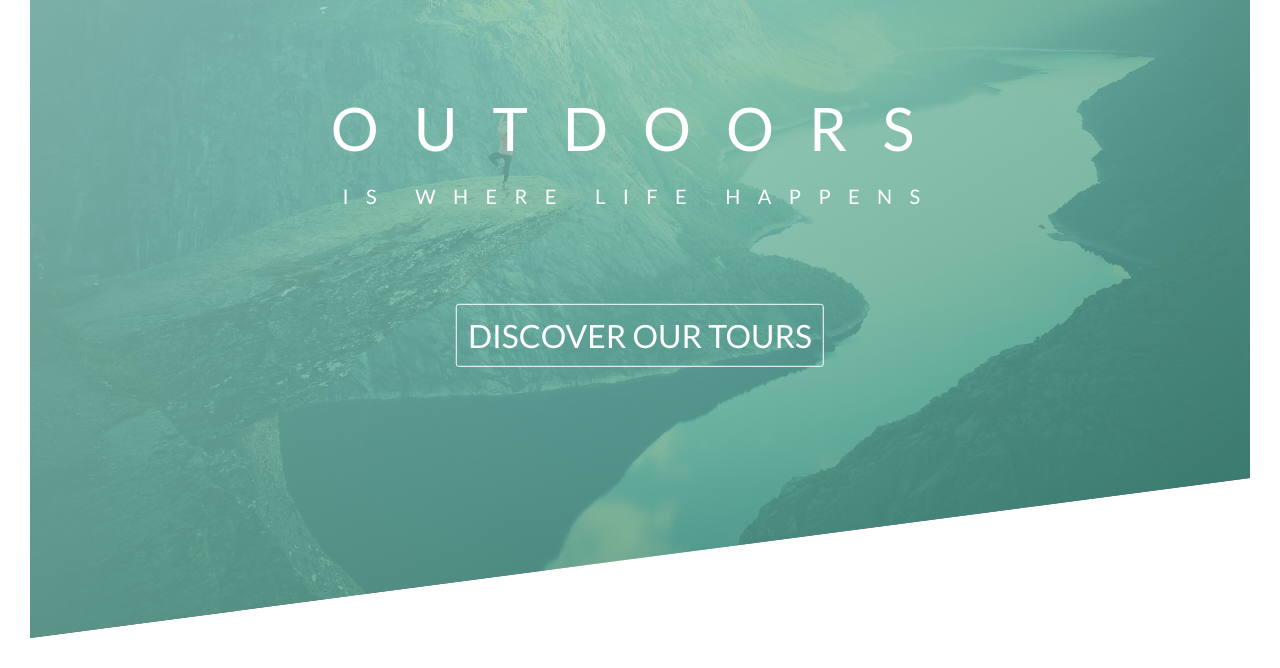
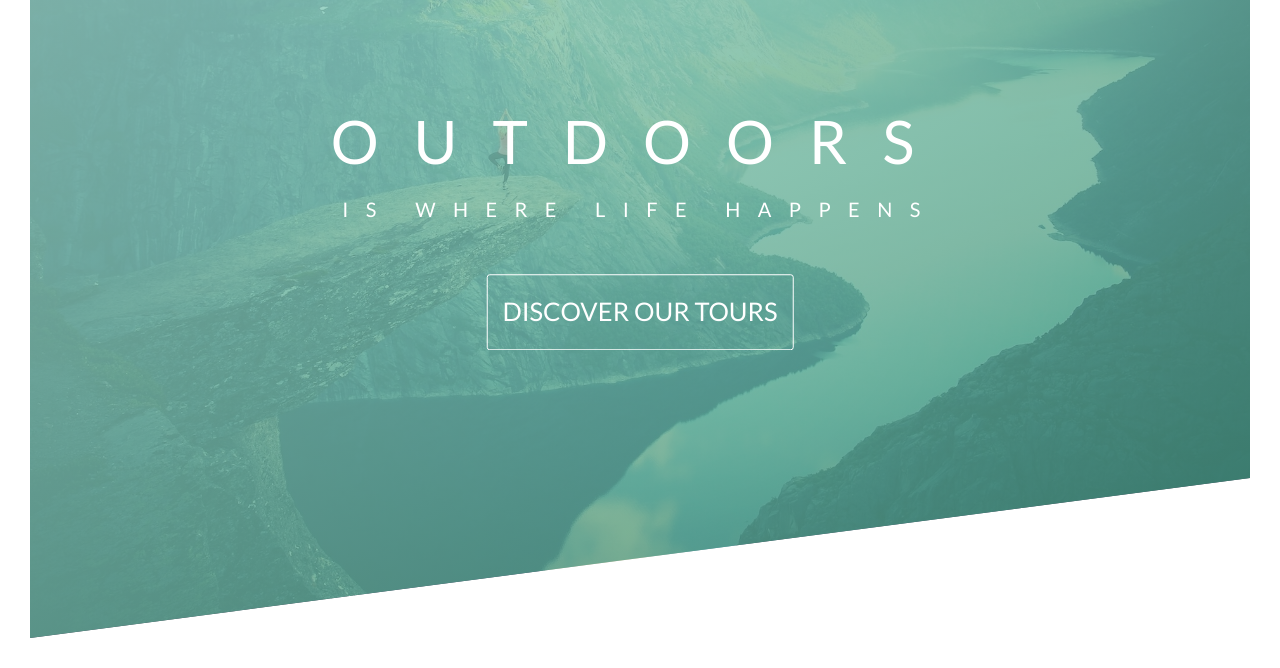
Before and after one commit to MrBeamer/outdoor-webpage, a plain HTML site: page index.html in a window 1280 px wide. Shown: the part 152-820 px from the top of the page. Drawn offline with Linux system fonts and the light colour scheme.

Commit message:
added BEM

```diff
--- a/css/style.css
+++ b/css/style.css
@@ -1,4 +1,6 @@
-* {
+*,
+*::after,
+*::before {
   margin: 0;
   padding: 0;
   box-sizing: border-box;
@@ -7,10 +9,10 @@
 body {
   font-family: "Lato", sans-serif;
   font-weight: 400;
-  font-size: 16px;
+  font-size: 100%;
   line-height: 1.7;
   color: #777;
-  padding: 30px;
+  padding: 1.875rem;
 }
 
 :root {
@@ -34,18 +36,14 @@
   clip-path: polygon(0 0, 100% 0, 100% 75vh, 0 100%);
 }
 
-/* Light green: #7ed56f
-Medium green: #55c57a
-Dark green: #28b485 */
-
-.logo-box {
+.header__logo-box {
   position: absolute;
-  top: 40px;
-  left: 40px;
+  top: 2.5rem;
+  left: 2.5rem;
 }
 
-.logo {
-  height: 35px;
+.header__logo {
+  height: 2.188rem;
 }
 
 .header__text-box {
@@ -59,40 +57,30 @@
 .heading-primary {
   text-transform: uppercase;
   color: var(--white);
+  backface-visibility: hidden;
 }
 
-.heading-primary-main {
-  letter-spacing: 35px;
+.heading-primary--main {
+  letter-spacing: 2.188rem;
   display: block;
-  font-size: 60px;
+  font-size: 3.75rem;
   font-weight: 400;
-  animation-name: moveInLeft;
-  animation-duration: 3s;
+  animation: moveInLeft 3s;
 }
 
-.heading-primary-sub {
+.heading-primary--sub {
   display: block;
-  font-size: 20px;
+  font-size: 1.25rem;
   font-weight: 400;
-  letter-spacing: 17.4px;
+  letter-spacing: 1.088rem;
   animation: moveInRight 3s;
-  margin-bottom: 6rem;
-}
-
-.btn {
-  text-decoration: none;
-  padding: 11px;
-  background-color: var();
-  color: var(--white);
-  border: 1px solid var(--white);
-  border-radius: 3px;
-  font-weight: 400;
+  margin-bottom: 3rem;
 }
 
 @keyframes moveInLeft {
   0% {
     opacity: 0;
-    transform: translateX(-100px);
+    transform: translateX(-6.25rem);
   }
 
   100% {
@@ -104,7 +92,7 @@
 @keyframes moveInRight {
   0% {
     opacity: 0;
-    transform: translateX(100px);
+    transform: translateX(6.25rem);
   }
 
   100% {
@@ -112,3 +100,78 @@
     transform: translateX(0);
   }
 }
+
+@keyframes moveInDown {
+  0% {
+    opacity: 0;
+    transform: translateY(6.25rem);
+  }
+
+  100% {
+    opacity: 1;
+    transform: translateY(0);
+  }
+}
+
+.btn:link,
+.btn:visited {
+  display: inline-block;
+  text-transform: uppercase;
+  text-decoration: none;
+  padding: 0.938rem;
+  border-radius: 3px;
+  font-weight: 400;
+  transition: all 0.2s;
+  font-size: 1.6rem;
+}
+
+.btn:hover {
+  transform: translateY(-0.188rem);
+  box-shadow: 0 0.625rem 1.25rem rgba(0, 0, 0, 0.15);
+}
+
+.btn:active {
+  transform: translateY(-0.063rem);
+  box-shadow: 0 0.313rem 0.625rem rgba(0, 0, 0, 0.15);
+}
+
+.btn--white {
+  color: var(--white);
+  border: 1px solid var(--white);
+}
+
+.btn--white:hover {
+  /* color: var(--color--medium-green);
+  background-color: var(--white); */
+  border: none;
+}
+
+.btn--animated {
+  animation: moveInDown 3s 0.65s;
+  animation-fill-mode: backwards;
+}
+
+/* delete */
+
+/* .btn::after {
+  content: "";
+  display: inline-block;
+  height: 100%;
+  width: 100%;
+  border-radius: 3px;
+  position: absolute;
+  top: 0;
+  left: 0;
+  z-index: -1;
+  transition: all 0.4;
+}
+
+.btn-white::after {
+  border: 1px solid var(--white);
+}
+
+.btn:hover::after {
+  transform: scaleX(1.4) scaleY(1.6);
+  opacity: 0;
+} */
+/* delete */
--- a/index.html
+++ b/index.html
@@ -9,22 +9,24 @@
       rel="stylesheet"
     />
 
-    <link rel="stylesheet" href="css/icon-font.css" />
+    <!-- <link rel="stylesheet" href="css/icon-font.css" /> -->
     <link rel="stylesheet" href="css/style.css" />
-    <link rel="shortcut icon" type="image/png" href="img/favicon.png" />
+    <!-- <link rel="shortcut icon" type="image/png" href="img/favicon.png" /> -->
 
     <title>Vert Voyage | Exciting tours for adventurous people</title>
   </head>
   <body>
     <header class="header">
-      <div class="logo-box">
-        <img class="logo" src="./assets/logo-white.png" alt="Logo" />
+      <div class="header__logo-box">
+        <img class="header__logo" src="./assets/logo-white.png" alt="Logo" />
       </div>
       <div class="header__text-box">
         <h1 class="heading-primary">
-          <span class="heading-primary-main">outdoors</span>
-          <span class="heading-primary-sub">is where life happens </span>
-          <a class="btn" href="#">Discover our tours</a>
+          <span class="heading-primary--main">outdoors</span>
+          <span class="heading-primary--sub">is where life happens </span>
+          <a class="btn btn--white btn--animated" href="#"
+            >Discover our tours</a
+          >
         </h1>
       </div>
     </header>
```
